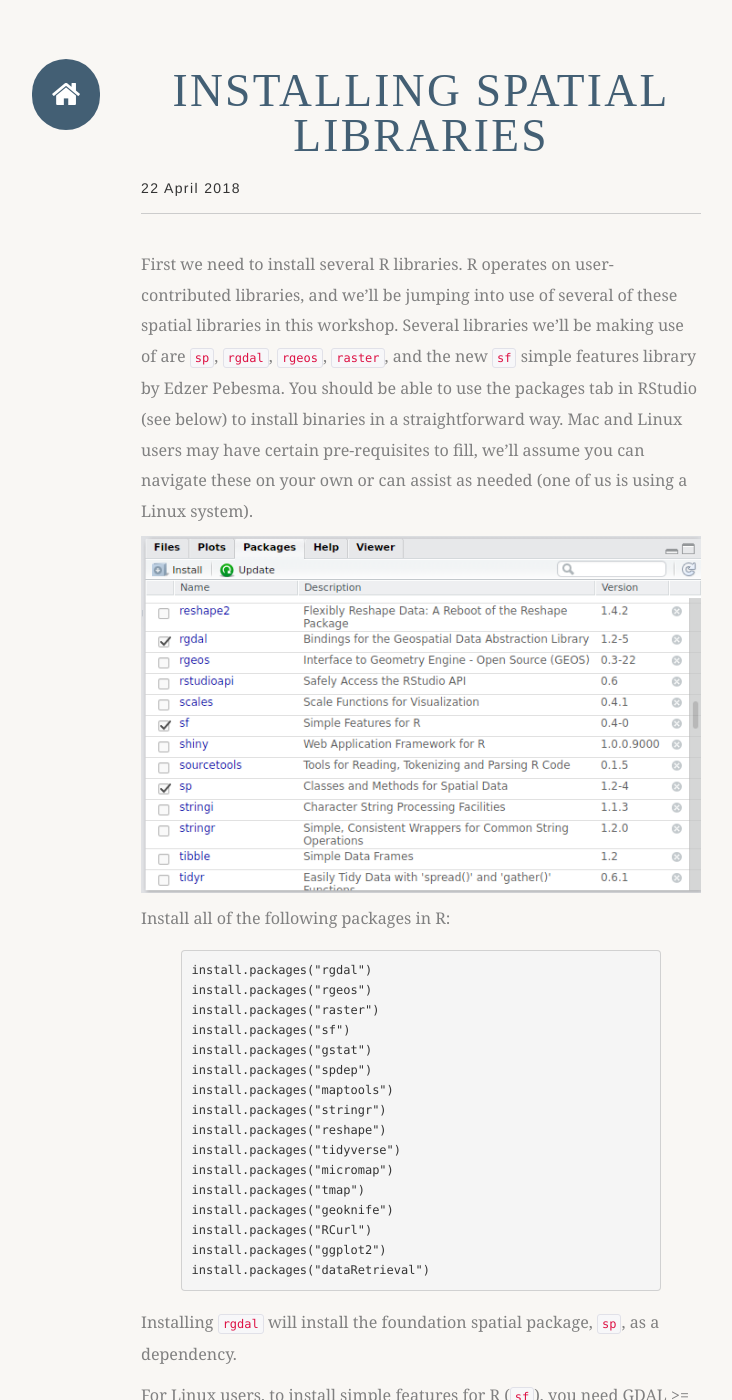
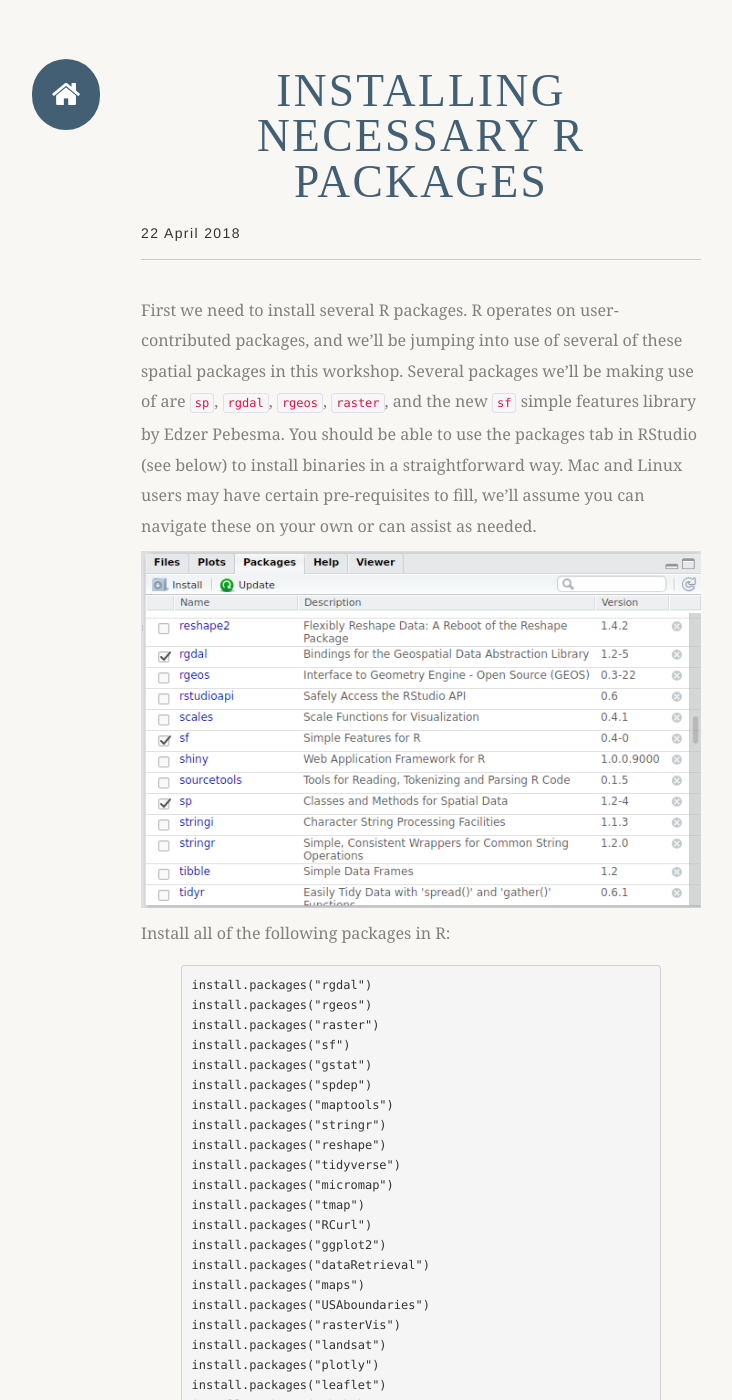
Before and after one commit to mhweber/AWRA_GIS_R_Workshop, a Jekyll site: the page built from _posts/2018-04-22-03-Install-R-Packages.md, in a window 1280 px wide and 1400 px high. Shown: the whole window, without its empty margins (289-1021 px from the left). Built offline with Jekyll 4.4.1, drawn with Linux system fonts in a browser that asks for light colours; nearby versions of some CDN libraries; some web fonts are replaced; library files that are not in the unit come from our copies; some of the changed text lies outside the part shown.

Commit message:
Changed name of one section to install R packages

```diff
--- a/_posts/2018-04-22-03-Install-Spatial-Libraries.md
+++ b/_posts/2018-04-22-03-Install-R-Packages.md
@@ -1,10 +1,10 @@
 ---
-title: "Installing spatial libraries"
+title: "Installing necessary R packages"
 author: "Marc Weber"
 layout: post_page
 ---
 
-First we need to install several R libraries.  R operates on user-contributed libraries, and we'll be jumping into use of several of these spatial libraries in this workshop.  Several libraries we'll be making use of are `sp`, `rgdal`, `rgeos`, `raster`, and the new `sf` simple features library by Edzer Pebesma.  You should be able to use the packages tab in RStudio (see below) to install binaries in a straightforward way.  Mac and Linux users may have certain pre-requisites to fill, we'll assume you can navigate these on your own or can assist as needed (one of us is using a Linux system).
+First we need to install several R packages.  R operates on user-contributed packages, and we'll be jumping into use of several of these spatial packages in this workshop.  Several packages we'll be making use of are `sp`, `rgdal`, `rgeos`, `raster`, and the new `sf` simple features library by Edzer Pebesma.  You should be able to use the packages tab in RStudio (see below) to install binaries in a straightforward way.  Mac and Linux users may have certain pre-requisites to fill, we'll assume you can navigate these on your own or can assist as needed.
 
 ![RStudio Console](/AWRA_GIS_R_Workshop/figure/packages.png)
 
@@ -22,10 +22,19 @@ install.packages("reshape")
 install.packages("tidyverse")
 install.packages("micromap")
 install.packages("tmap")
-install.packages("geoknife")
 install.packages("RCurl")
 install.packages("ggplot2")
 install.packages("dataRetrieval")
+install.packages("maps")
+install.packages("USAboundaries")
+install.packages("rasterVis")
+install.packages("landsat")
+install.packages("plotly")
+install.packages("leaflet")
+install.packages("rbokeh"
+
+
+
 {% endhighlight %}
 
 Installing `rgdal` will install the foundation spatial package, `sp`, as a dependency.
```
